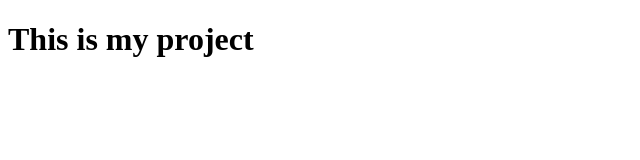
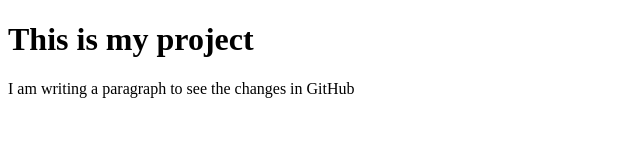
Before and after one commit to aalbers9/Landing-Page, a plain HTML site: page Index.html in a window 1280 px wide. Shown: the whole page, without its empty margins (0-640 px from the left). Drawn offline with Linux system fonts and the light colour scheme.

Commit message:
Added Paragraph

```diff
--- a/Index.html
+++ b/Index.html
@@ -8,5 +8,6 @@
 </head>
 <body>
     <h1>This is my project</h1>
+    <p>I am writing a paragraph to see the changes in GitHub</p>
 </body>
 </html>
```
